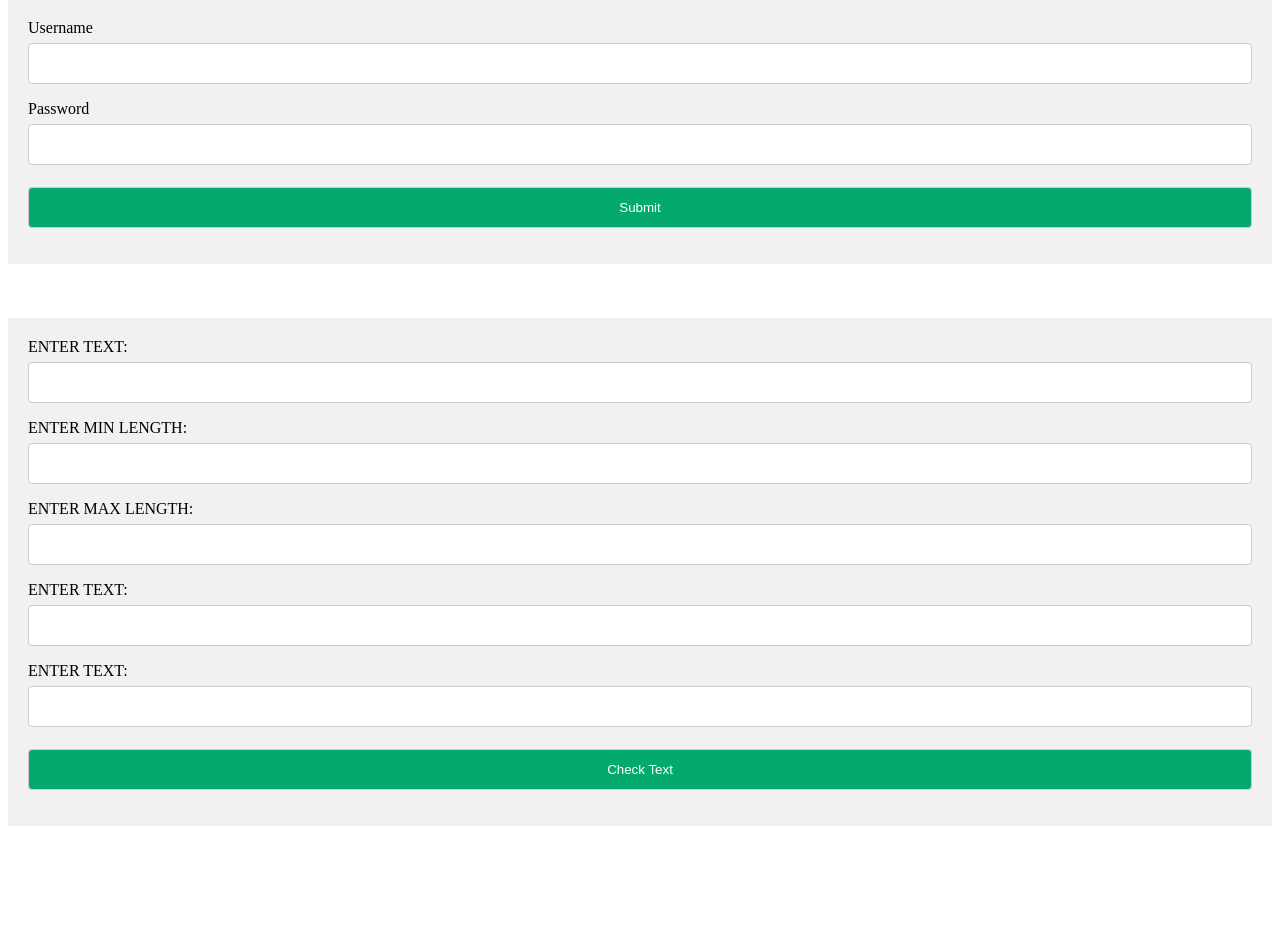
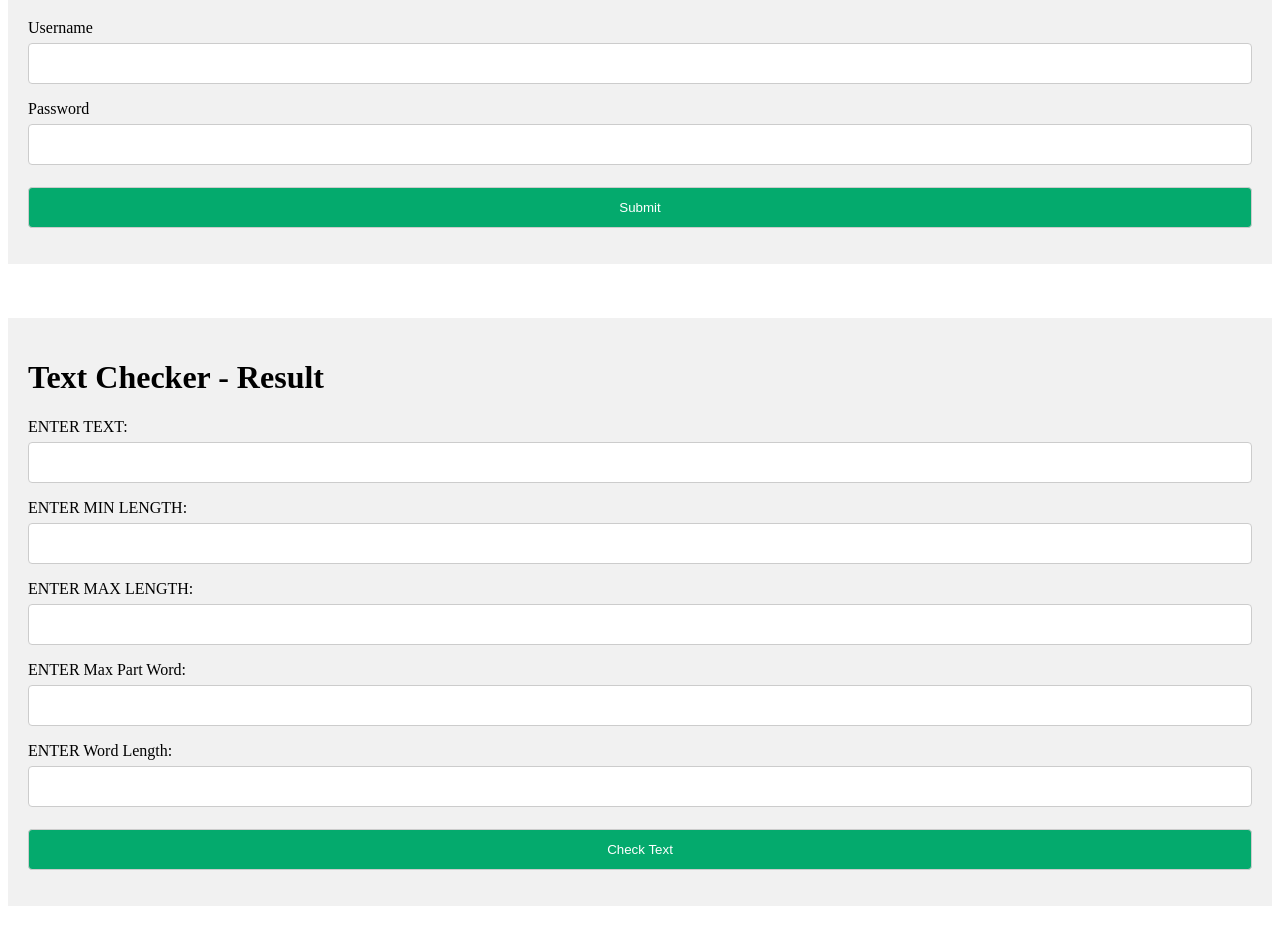
Before and after one commit to roopamrv/Quiz5, a Flask app: page / in a window 1280 px wide. Shown: the part 172-1122 px from the top of the page. Before the commit the page ends 998 px from the top, so only its background shows below. Run offline with Flask 3, Linux system fonts and the light colour scheme.

Commit message:
mycommit4

```diff
--- a/app.py
+++ b/app.py
@@ -93,58 +93,18 @@ def validate_text():
     if errors:
         error_message = "Invalid text:\n"
         for sentence, sentence_errors in errors:
-            error_message += f"\nSentence: {sentence}\n"
+            error_message += f"\nWrong Sentence: {sentence}\n"
             for error in sentence_errors:
                 error_message += f"- {error}\n"
 
-        message = messagebox.showerror("Validation Error", error_message)
+        message = "Validation Error" + "\n" + error_message
         print(message)
         return render_template("text_validity.html" , msg = message)
     else:
-        msg = messagebox.showinfo("Validation Success", "Text is valid!")
-        return render_template("text_validity.html" , msg = message)
+        print(message)
+        msg = "Validation Success!! Text is valid!"
+        return render_template("text_validity.html" , msg = msg)
 
-# # Create the main window
-# window = tk.Tk()
-# window.title("Text Validator")
-
-# # Create the text entry area
-# text_label = tk.Label(window, text="Enter text:")
-# text_label.pack()
-
-# text_entry = tk.Text(window, height=10, width=50)
-# text_entry.pack()
-
-# # Create the input form
-# form_frame = tk.Frame(window)
-# form_frame.pack()
-
-# min_words_label = tk.Label(form_frame, text="Minimum words per sentence:")
-# min_words_label.grid(row=0, column=0)
-# min_words_entry = tk.Entry(form_frame)
-# min_words_entry.grid(row=0, column=1)
-
-# max_words_label = tk.Label(form_frame, text="Maximum words per sentence:")
-# max_words_label.grid(row=1, column=0)
-# max_words_entry = tk.Entry(form_frame)
-# max_words_entry.grid(row=1, column=1)
-
-# max_part_words_label = tk.Label(form_frame, text="Maximum words per part (comma separated):")
-# max_part_words_label.grid(row=2, column=0)
-# max_part_words_entry = tk.Entry(form_frame)
-# max_part_words_entry.grid(row=2, column=1)
-
-# max_word_length_label = tk.Label(form_frame, text="Maximum word length:")
-# max_word_length_label.grid(row=3, column=0)
-# max_word_length_entry = tk.Entry(form_frame)
-# max_word_length_entry.grid(row=3, column=1)
-
-# # Create the validate button
-# validate_button = tk.Button(window, text="Validate", command=validate_text)
-# validate_button.pack()
-
-# # Start the main event loop
-# window.mainloop()
 
 if __name__ == '__main__':
-    app.run()
+    app.run(host="0.0.0.0", port=8767)
--- a/templates/VF.html
+++ b/templates/VF.html
@@ -95,6 +95,7 @@ input[type=submit] {
 <br>
 <form action="/textcheck" method="POST">
 <div class="container">
+  <h1>Text Checker - Result</h1>
 <label for="textbo1">ENTER TEXT:</label>
 <input type="text" id="textbo1" name="textbo1" required>
 
@@ -102,9 +103,9 @@ input[type=submit] {
 <input type="text" id="min" name="min" required>
 <label for="max">ENTER MAX LENGTH:</label>
 <input type="text" id="max" name="max" required>
-<label for="max_part_word">ENTER TEXT:</label>
+<label for="max_part_word">ENTER Max Part Word:</label>
 <input type="text" id="max_part_word" name="max_part_word" required>
-<label for="max_word_length">ENTER TEXT:</label>
+<label for="max_word_length">ENTER Word Length:</label>
 <input type="text" id="max_word_length" name="max_word_length" required>
 <input type="submit" value="Check Text">
 
--- a/templates/text_validity.html
+++ b/templates/text_validity.html
@@ -6,11 +6,7 @@
 <h3>ROOPAM VERMA 7590</h3>
 <body>
     <h1>Text Checker - Result</h1>
-    {% if error %}
-        <p>msg</p>
-    {% else %}
-        <p>msg</p>
-    {% endif %}
+    <h3>{{msg}}</h3>
     <a href="/">Go Back</a>
 </body>
 </html>
```
